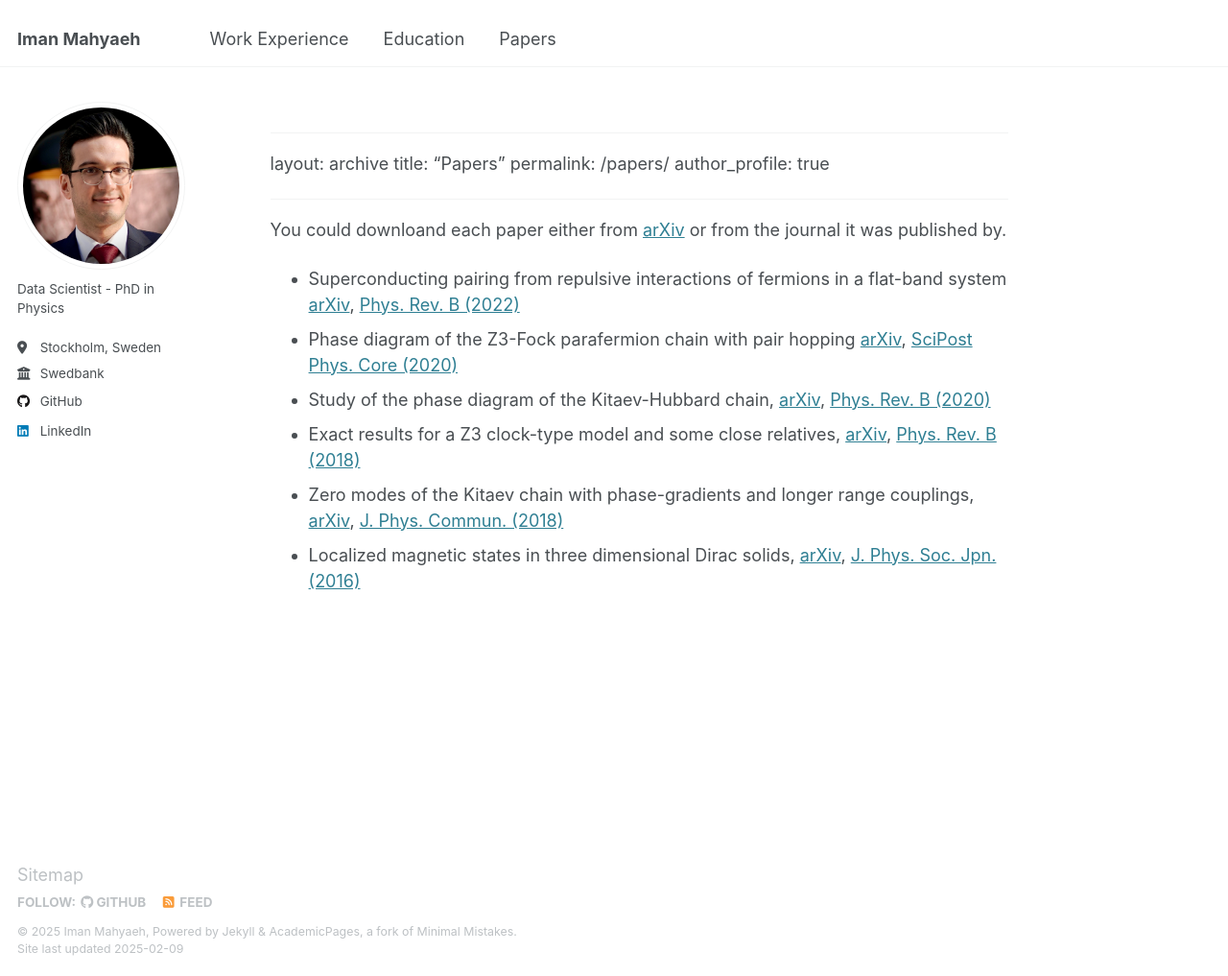
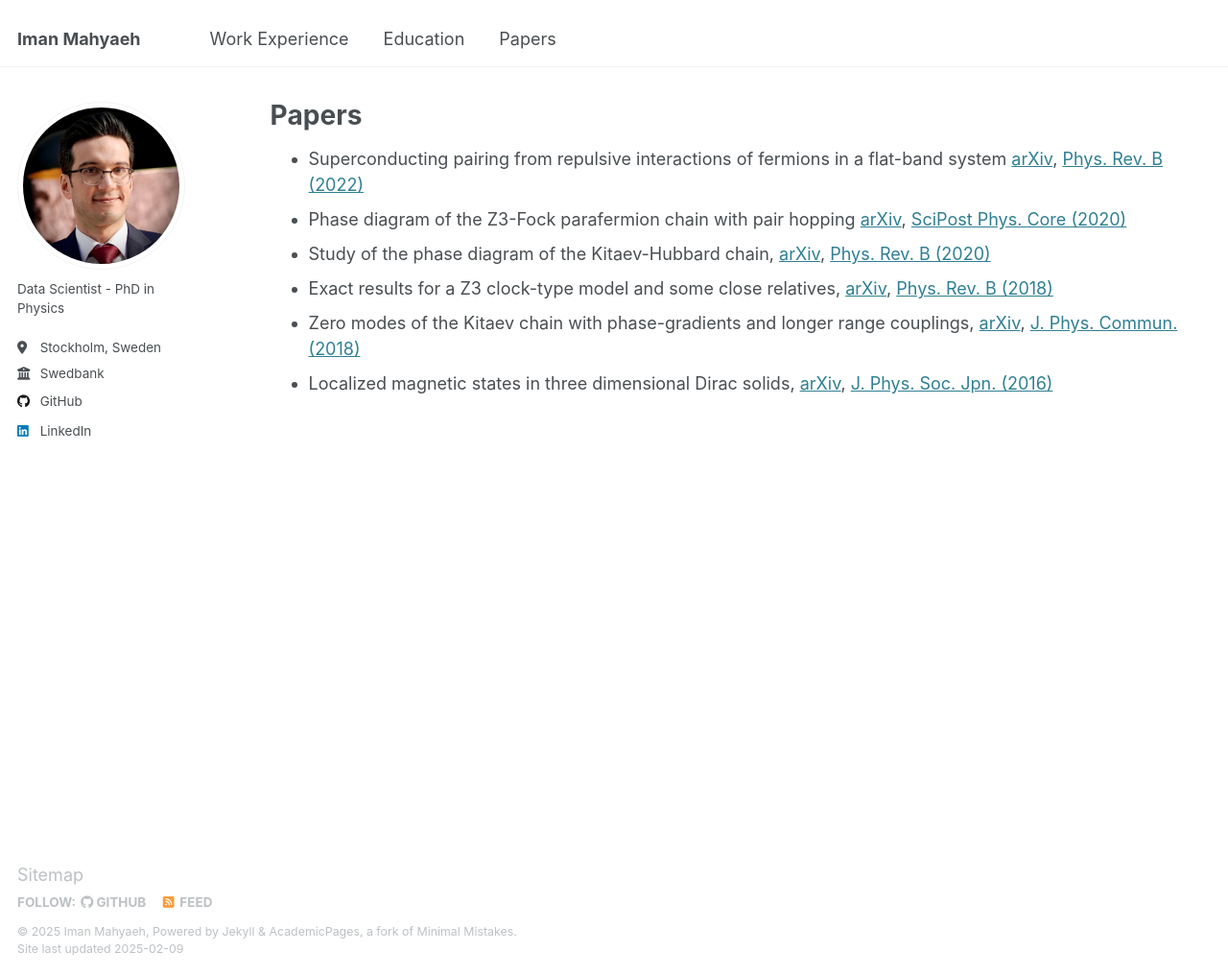
Before and after one commit to imanm24/imanm24.github.io, a Jekyll site: the page built from _pages/papers.md, in a window 1280 px wide and 1017 px high. Shown: the whole window at 96% size. Built offline with Jekyll 4.4.1, drawn with Linux system fonts in a browser that asks for light colours; our own code applies the rules of GitHub Pages for plain Markdown files.

Commit message:
Update papers.md

```diff
--- a/_pages/papers.md
+++ b/_pages/papers.md
@@ -1,4 +1,3 @@
-
 ---
 layout: archive
 title: "Papers"
@@ -6,10 +5,9 @@ permalink: /papers/
 author_profile: true
 
 ---
-
 {% include base_path %}
 
-You could downloand each paper either from [arXiv](https://arxiv.org/) or from the journal it was published by.
+
 
 * Superconducting pairing from repulsive interactions of fermions in a flat-band system [arXiv](https://arxiv.org/abs/2111.03321), [Phys. Rev. B (2022)](https://journals.aps.org/prb/abstract/10.1103/PhysRevB.106.125155)
 * Phase diagram of the Z3-Fock parafermion chain with pair hopping [arXiv](https://arxiv.org/abs/2003.07812), [SciPost Phys. Core (2020)](https://scipost.org/10.21468/SciPostPhysCore.3.2.011)
```
